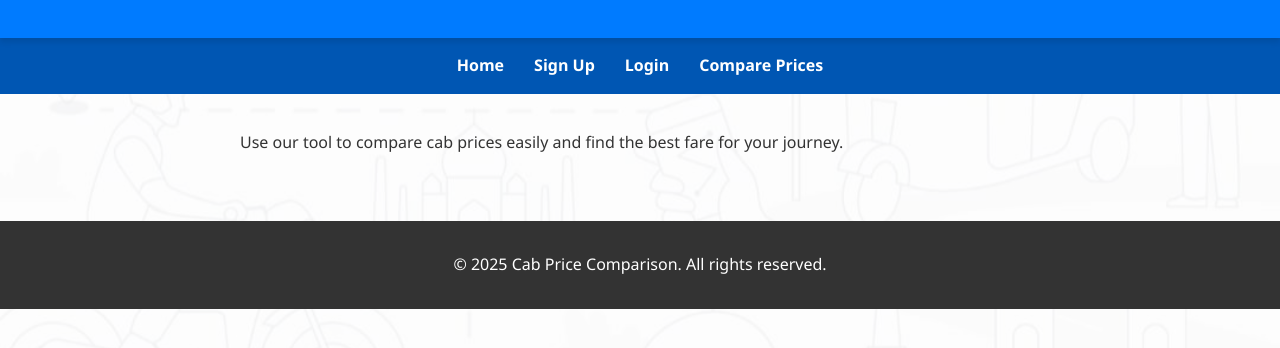
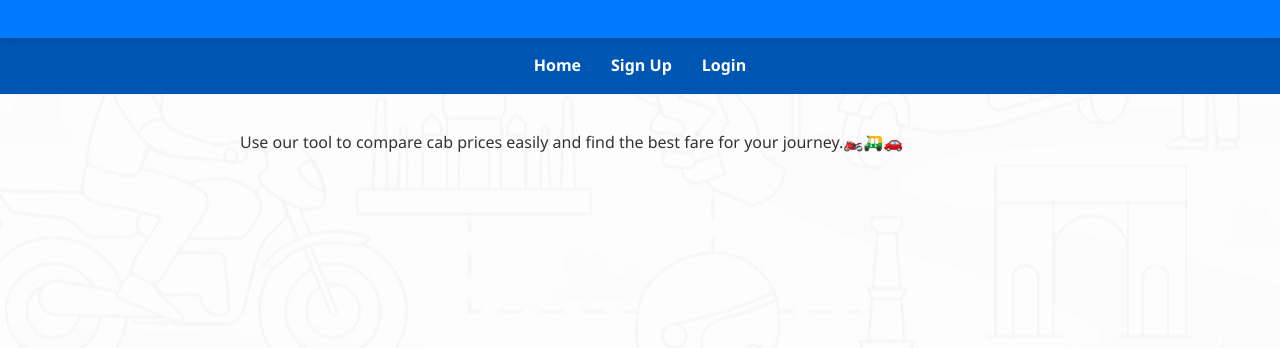
Before and after one commit to harshraj1657/cab2, a plain HTML site: page home.html in a window 1280 px wide. Shown: the part 96-444 px from the top of the page. Drawn offline with Linux system fonts and the light colour scheme.

Commit message:
Update home.html

```diff
--- a/home.html
+++ b/home.html
@@ -16,15 +16,12 @@
             <li><a href="index.html">Home</a></li>
             <li><a href="signup.html">Sign Up</a></li>
             <li><a href="login.html">Login</a></li>
-            <li><a href="compare.html">Compare Prices</a></li>
+
         </ul>
     </nav>
 
     <main>
-        <p>Use our tool to compare cab prices easily and find the best fare for your journey.</p>
+        <p>Use our tool to compare cab prices easily and find the best fare for your journey.🏍️🛺🚗 </p>
     </main>
 </body>
 </html>
-<footer>
-    <p>&copy; 2025 Cab Price Comparison. All rights reserved.</p>
-</footer>
```
